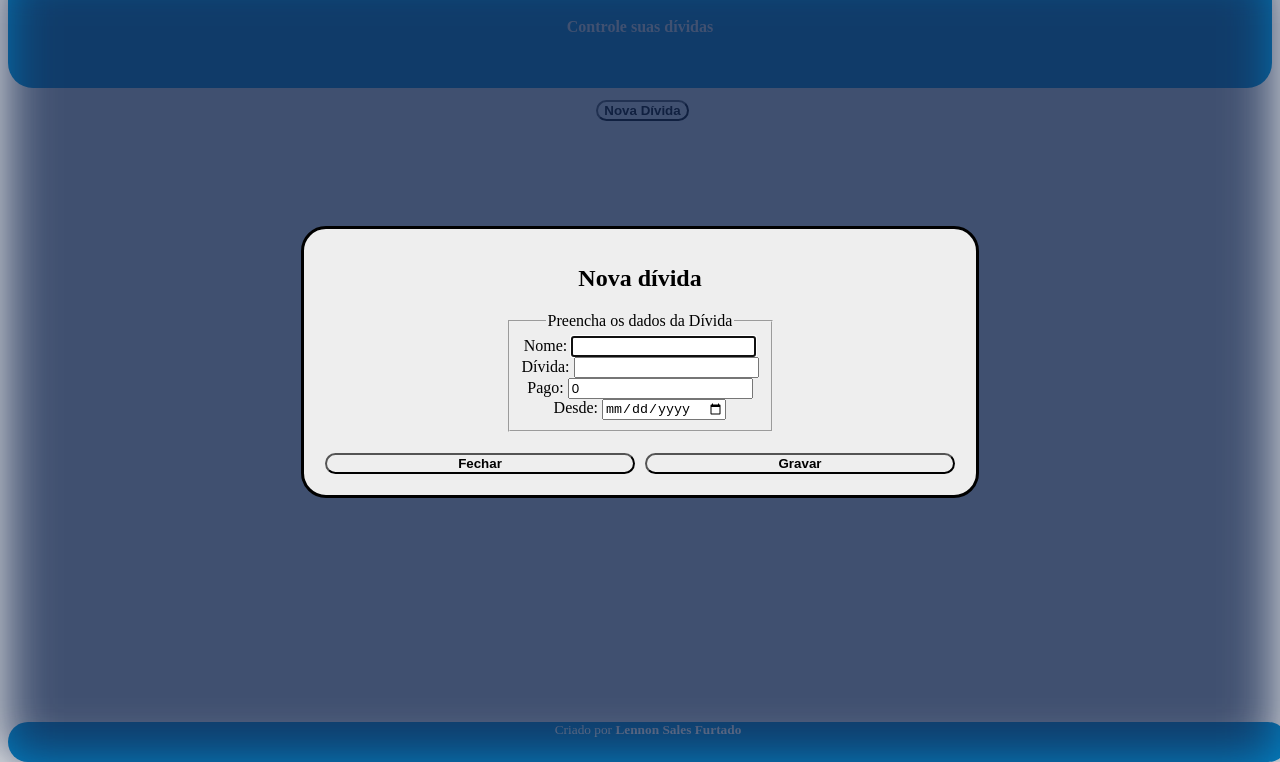
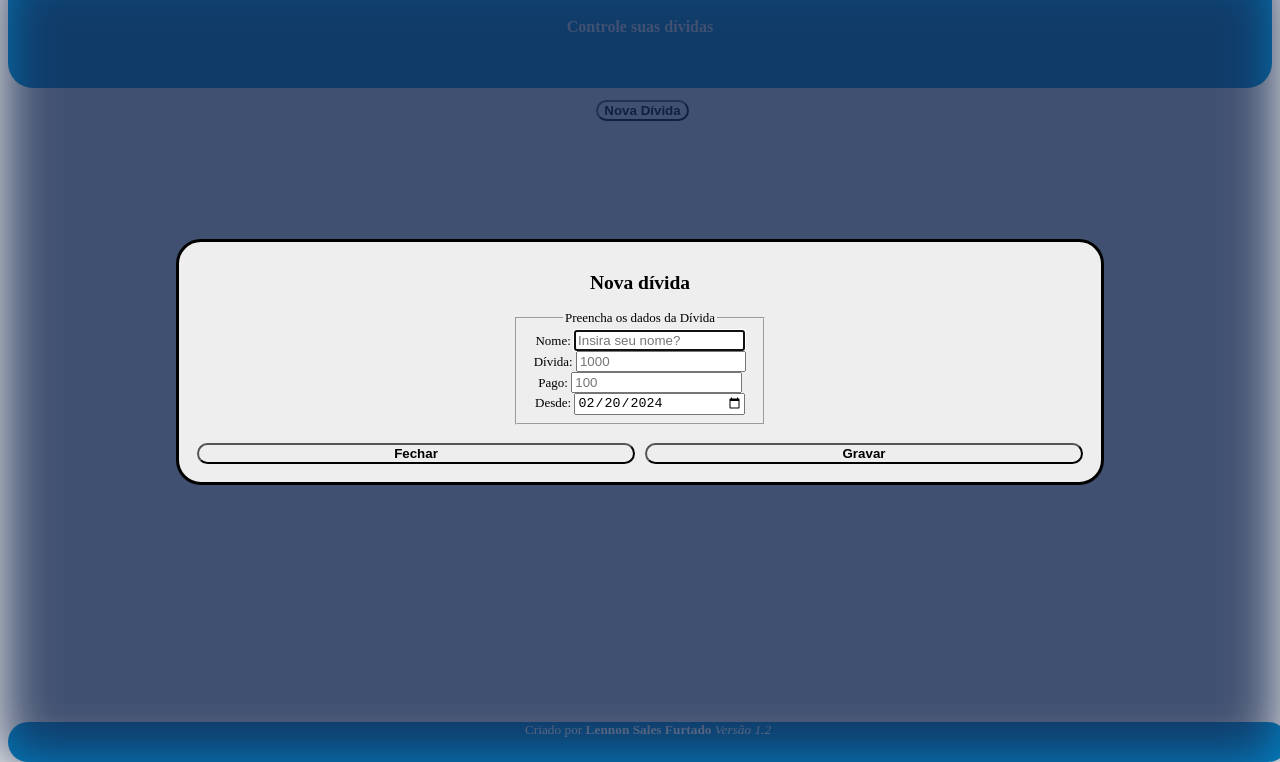
Before and after one commit to Biosdead/mepague, a plain HTML site: page index.html in a window 1280 px wide. Both pictures are taken after a click on the button "Nova Dívida". Shown: the part 38-800 px from the top of the page. Drawn offline with Linux system fonts and the light colour scheme.

Commit message:
Versao 1.2 Aumento do tamanho do Dialog e ajuste para as labels ficarem ao lado do input no Dialog. E adicinando a data automáticamente de hoje no Dialog. E Adição do número da versão no rodapé.

```diff
--- a/index.html
+++ b/index.html
@@ -78,16 +78,16 @@
             <form onsubmit="return recordDebit()">
                 <fieldset>
                     <legend>Preencha os dados da Dívida</legend>
-                    <label for="DebitName">Nome: </label>
-                    <input id="DebitName" type="text" required>
+                    <label for="DebitName">Nome:</label>
+                    <input id="DebitName" type="text" required placeholder="Insira seu nome?">
                     <br>
-                    <label for="DebitPrice">Dívida: </label>
-                    <input id="DebitPrice" type="number" required>
+                    <label for="DebitPrice">Dívida:</label>
+                    <input id="DebitPrice" type="number" required placeholder="1000">
                     <br>
-                    <label for="DebitPaid">Pago: </label>
-                    <input id="DebitPaid" type="number" value="0">
+                    <label for="DebitPaid">Pago:</label>
+                    <input id="DebitPaid" type="number" placeholder="100">
                     <br>
-                    <label for="DebitSince">Desde: </label>
+                    <label for="DebitSince">Desde:</label>
                     <input id="DebitSince" type="date" placeholder="dd-mm-yyyy">
                     <!-- <label for="DebitSince">Prazo: </label>
                     <input id="Deadline" type="date"> -->
@@ -129,7 +129,7 @@
 
 </body>
 <footer>
-    <small>Criado por <b>Lennon Sales Furtado</b></small>
+    <small>Criado por <b>Lennon Sales Furtado</b> <i>Versão 1.2</i></small>
 </footer>
 <script src="script.js"></script>
 
--- a/script.js
+++ b/script.js
@@ -27,8 +27,8 @@ function ApagarDados(identification){
 }
 
 function Mostrar(){
+    dialogo.showModal();
     ColocarDataPrazoNoDiadeHoje();
-    dialogo.showModal();
 }
 
 function Quitar(){
@@ -214,8 +214,13 @@ function Edit(id){
   }
 
   function ColocarDataPrazoNoDiadeHoje(){
-    let dia = new Date();
-    let datadeHoje = dia.getFullYear() + "-" + (dia.getMonth()+1) + "-" + dia.getDate();
+    let hoje = new Date();
+    let dia = hoje.getDate()<10 ? "0" + hoje.getDate() : hoje.getDate();
+    let mes = (hoje.getMonth()+1)<10 ? "0" + (hoje.getMonth()+1) : (hoje.getMonth()+1);
+    let ano = hoje.getFullYear();
+    // let datadeHoje = dia.getFullYear() + "/" + (dia.getMonth()+1) + "/" + dia.getDate();
+    let datadeHoje = ano + "-" + mes + "-" + dia;
+    // let datadeHoje = dia.getDate() + "/" + (dia.getMonth()+1) + "/" + dia.getFullYear();
     document.getElementById("DebitSince").value = datadeHoje;
     // document.getElementById("Deadline").value = datadeHoje;
   }
--- a/style.css
+++ b/style.css
@@ -59,8 +59,13 @@ dialog::backdrop {
 dialog {
     border-radius: 25px;
     background-color: var(--frente);
-    width: 50%;
+    width: 70%;
     text-align: center;
+    font-size: small;
+}
+
+input{
+    width: 75%;
 }
 
 .dialogBody {
```
Also changed, not shown: faltaFazer.txt.
